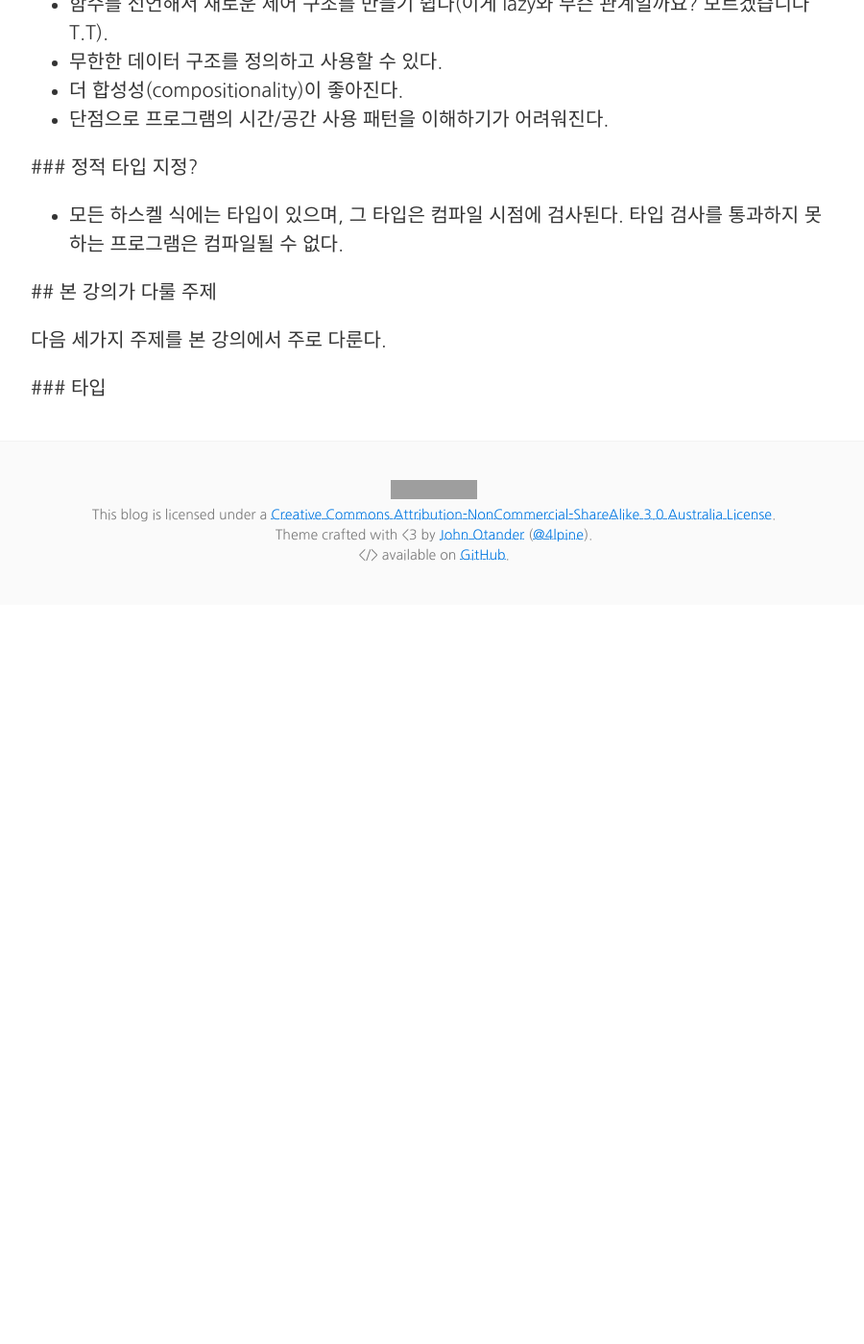
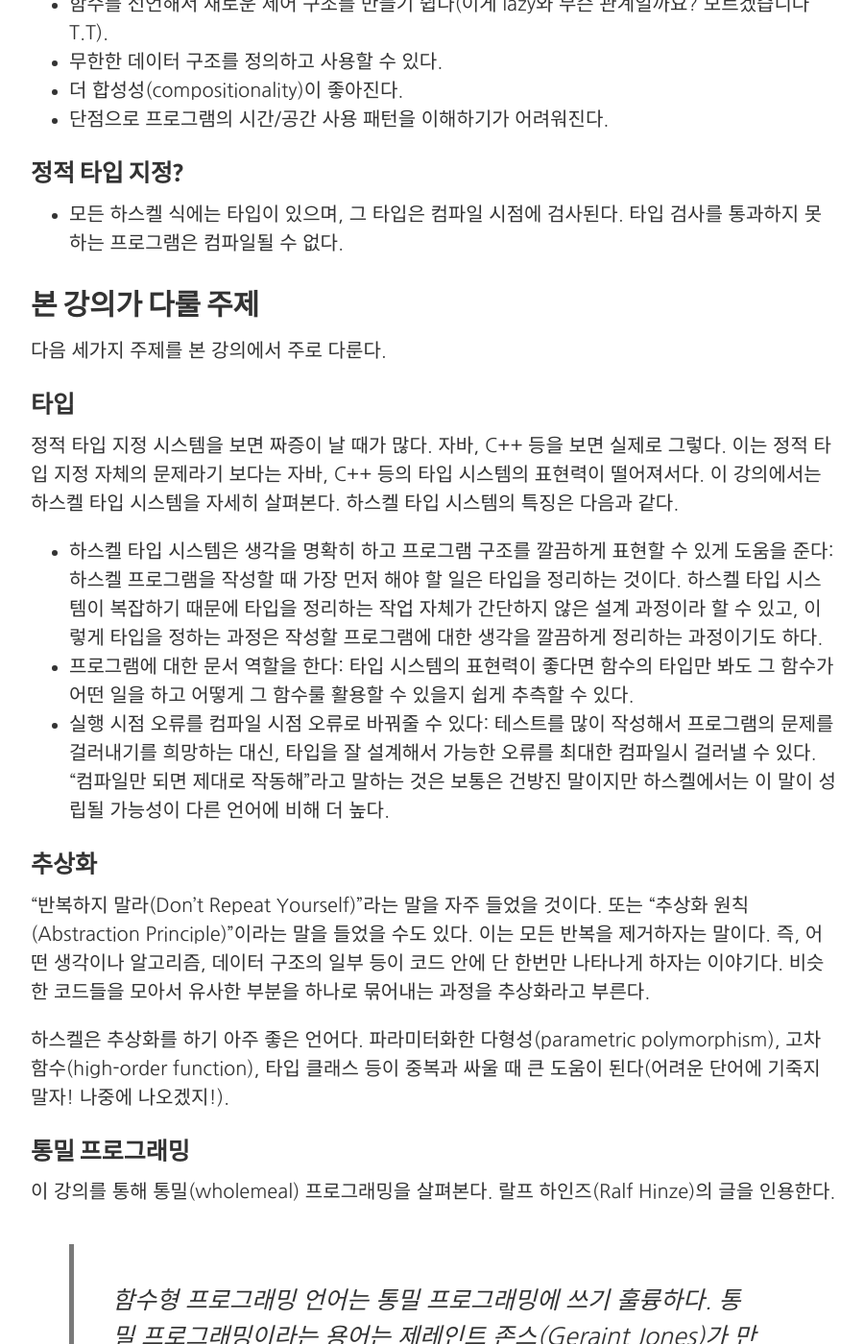
Before and after one commit to enshahar/enshahar.github.io, a Jekyll site: the page built from _posts/2017-12-09-cis194-introhaskell.md, in a window 1280 px wide and 1400 px high, scrolled down 1605 px. Shown: the whole window at 96% size, without its empty margins (188-1088 px from the left). Built offline with Jekyll 4.4.1, drawn with Linux system fonts in a browser that asks for light colours; some web fonts are replaced; comment, search, counter and statistics services are not loaded; before the commit the page ends 2235 px from its top, so only the background shows below that; some of the changed text lies outside the part shown; grey boxes are pictures that could not be loaded.

Commit message:
haskell intro 하스켈소개 끝

````diff
--- a/_posts/2017-12-09-cis194-introhaskell.md
+++ b/_posts/2017-12-09-cis194-introhaskell.md
@@ -43,12 +43,55 @@
  - 더 합성성(compositionality)이 좋아진다.
  - 단점으로 프로그램의 시간/공간 사용 패턴을 이해하기가 어려워진다.
 
- ### 정적 타입 지정?
+### 정적 타입 지정?
 
  - 모든 하스켈 식에는 타입이 있으며, 그 타입은 컴파일 시점에 검사된다. 타입 검사를 통과하지 못하는 프로그램은 컴파일될 수 없다.
 
- ## 본 강의가 다룰 주제
+## 본 강의가 다룰 주제
 
 다음 세가지 주제를 본 강의에서 주로 다룬다.
 
- ### 타입
+### 타입
+
+정적 타입 지정 시스템을 보면 짜증이 날 때가 많다. 자바, C++ 등을 보면 실제로 그렇다. 이는 정적 타입 지정 자체의 문제라기 보다는 자바, C++ 등의 타입 시스템의 표현력이 떨어져서다. 이 강의에서는 하스켈 타입 시스템을 자세히 살펴본다. 하스켈 타입 시스템의 특징은 다음과 같다.
+
+- 하스켈 타입 시스템은 생각을 명확히 하고 프로그램 구조를 깔끔하게 표현할 수 있게 도움을 준다: 하스켈 프로그램을 작성할 때 가장 먼저 해야 할 일은 타입을 정리하는 것이다. 하스켈 타입 시스템이 복잡하기 때문에 타입을 정리하는 작업 자체가 간단하지 않은 설계 과정이라 할 수 있고, 이렇게 타입을 정하는 과정은 작성할 프로그램에 대한 생각을 깔끔하게 정리하는 과정이기도 하다.
+- 프로그램에 대한 문서 역할을 한다: 타입 시스템의 표현력이 좋다면 함수의 타입만 봐도 그 함수가 어떤 일을 하고 어떻게 그 함수룰 활용할 수 있을지 쉽게 추측할 수 있다.
+- 실행 시점 오류를 컴파일 시점 오류로 바꿔줄 수 있다: 테스트를 많이 작성해서 프로그램의 문제를 걸러내기를 희망하는 대신, 타입을 잘 설계해서 가능한 오류를 최대한 컴파일시 걸러낼 수 있다. "컴파일만 되면 제대로 작동해"라고 말하는 것은 보통은 건방진 말이지만 하스켈에서는 이 말이 성립될 가능성이 다른 언어에 비해 더 높다.
+
+### 추상화
+
+"반복하지 말라(Don't Repeat Yourself)"라는 말을 자주 들었을 것이다. 또는 "추상화 원칙(Abstraction Principle)"이라는 말을 들었을 수도 있다. 이는 모든 반복을 제거하자는 말이다. 즉, 어떤 생각이나 알고리즘, 데이터 구조의 일부 등이 코드 안에 단 한번만 나타나게 하자는 이야기다. 비슷한 코드들을 모아서 유사한 부분을 하나로 묶어내는 과정을 추상화라고 부른다.
+
+하스켈은 추상화를 하기 아주 좋은 언어다. 파라미터화한 다형성(parametric polymorphism), 고차 함수(high-order function), 타입 클래스 등이 중복과 싸울 때 큰 도움이 된다(어려운 단어에 기죽지 말자! 나중에 나오겠지!).
+
+### 통밀 프로그래밍
+
+이 강의를 통해 통밀(wholemeal) 프로그래밍을 살펴본다. 랄프 하인즈(Ralf Hinze)의 글을 인용한다.
+
+> 함수형 프로그래밍 언어는 통밀 프로그래밍에 쓰기 훌륭하다. 통밀 프로그래밍이라는 용어는 제레인트 존스(Geraint Jones)가 만든 말로, 프로그램을 통크게 작성하는 것이다. 각 원소를 순서대로 처리한다고 생각하는 대신 시퀀스 전체를 처리한다고 생각하고, 각 해법을 하나하나 찾아내는 대신 해법의 공간을 만들어내며, 단일 경로(path)를 상상하는 대신 그래프(graph) 전체를 상상한다. 통밀 프로그래밍을 사용하면 주어진 문제에 대해 새로운 직관을 얻거나 새로운 관점을 얻을 수 있는 경우가 자주 있다. 이 생각을 프로젝션을 활용한 프로그래밍(projective programming)이라는 아이디어로 보충할 수 있다. 먼저 더 일번적인 문제를 풀고, 그렇게 푼 일반적인 프로그램을 특화함으로써 관심이 있는 부분을 추출해낸다.
+
+C나 자바같은 언어로 된 다음 의사코드(pseudo-code)를 보자.
+
+```C
+int acc = 0;
+for ( int i = 0; i < lst.length; i++ ) {
+  acc = acc + 3 * lst[i];
+}
+```
+
+이 코드는 너무 "인덱스적"이다. 즉, 현재 인덱스를 유지하면서 배열을 이터레이션하는 낮은 수준의 작업에 관심을 집중하고 있다. 게다가 배열의 각 원소를 3배로 만들고, 결과를 합치는 2가지 유용한 연산이 서로 뒤섞여있다.
+
+하스켈에서는
+
+```Haskel
+sum (map (3*) lst)
+```
+
+이라고 쓸 수 있다.
+
+## 하스켈 언어 기초
+
+여기서는 기본적인 하스켈 문법을 다룬다.
+
+### 선언과 변수
````
